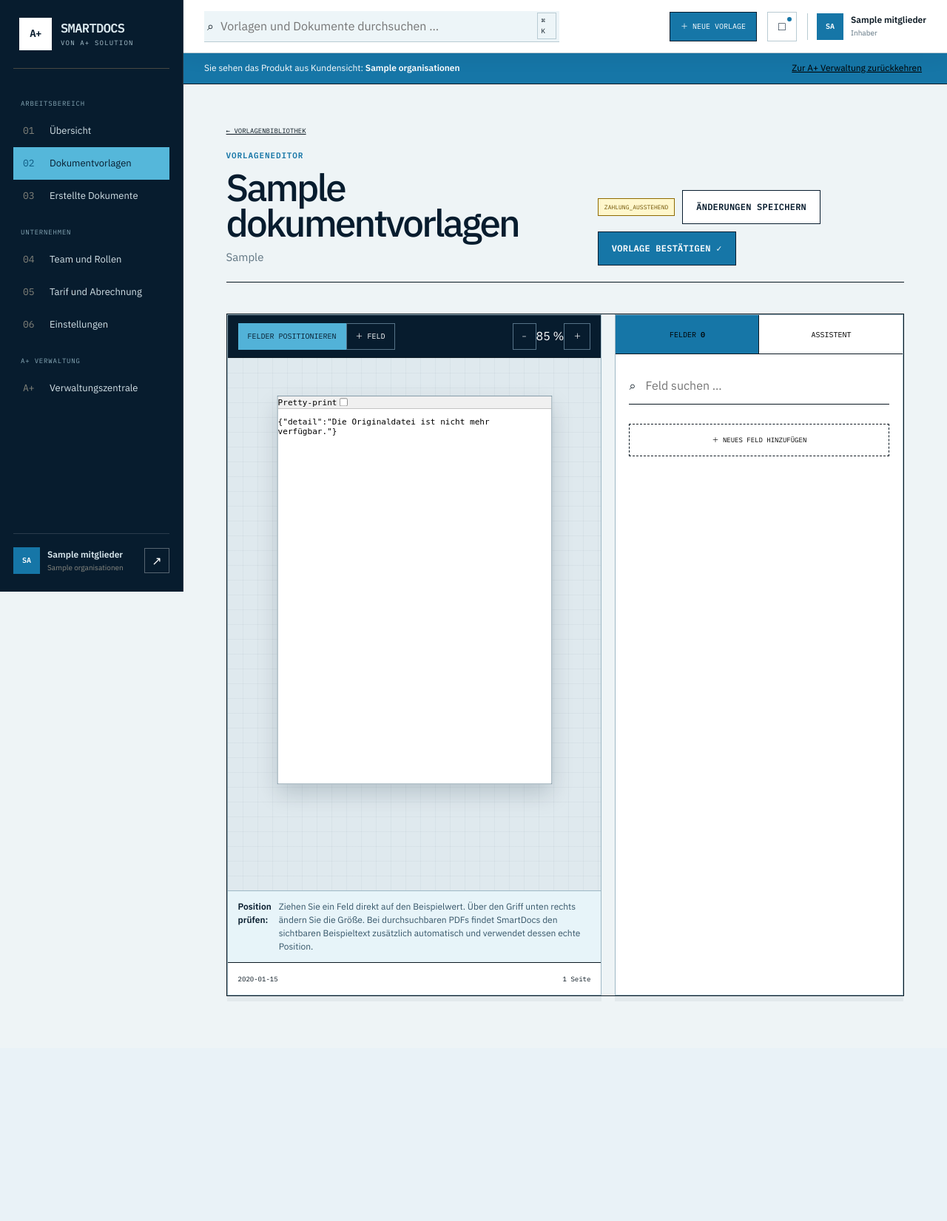
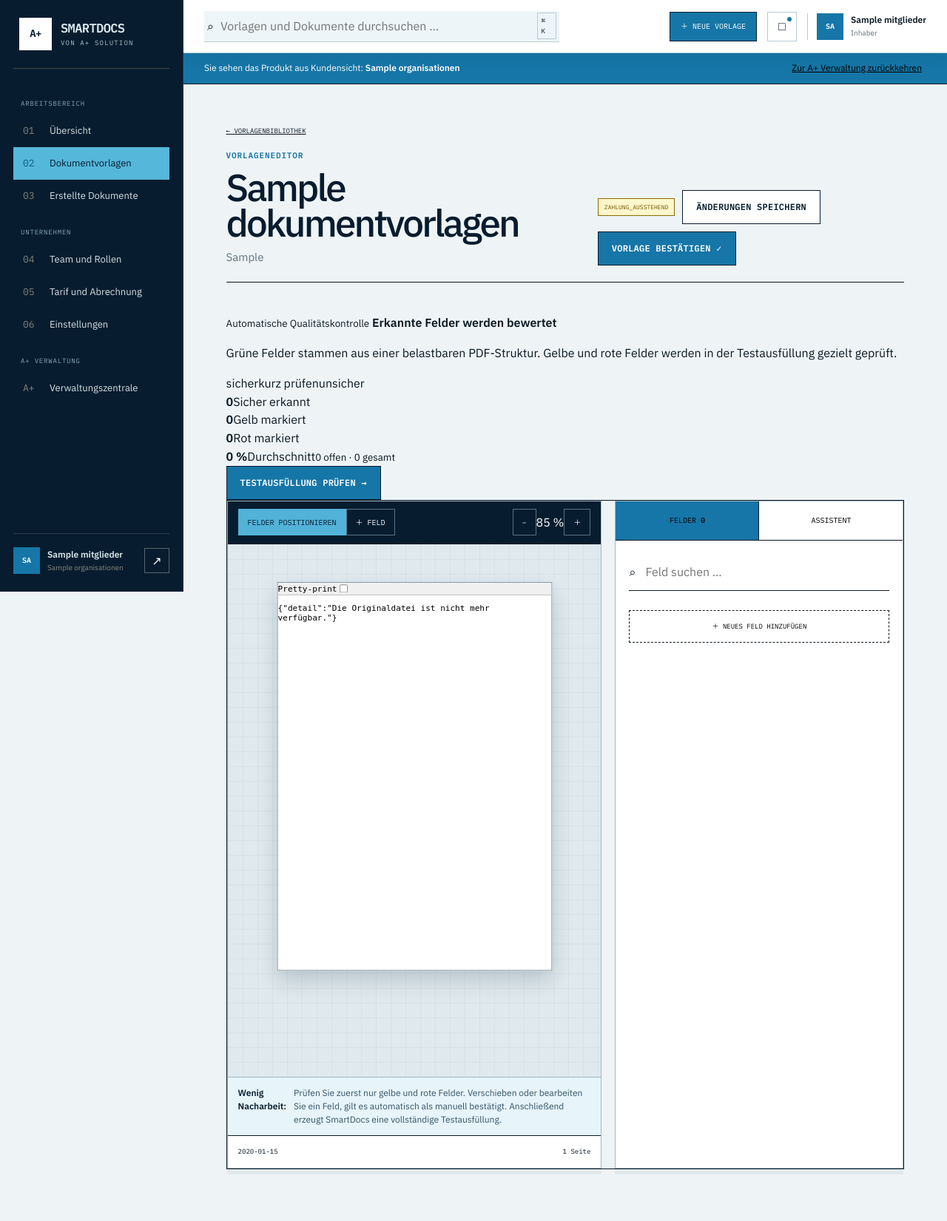
Before and after one commit to hsdarestani/A-SmartDocs, a FastAPI app: page /vorlagen/1 in a window 1280 px wide. Shown: the whole page at 74% size. Before the commit the page ends 1347 px from the top, so only its background shows below. Run offline with FastAPI, Linux system fonts and the light colour scheme; the visitor is signed in with stand-in values (Sample User, id 1); tables that the repository leaves empty hold one stand-in row (values such as "Sample post"); parts of the project's set-up code (start-up, migrations or seed data) failed here and were passed over.

Commit message:
Qualitätsstatus und Dokumentvergleich in den Editor integrieren

```diff
--- a/app/templates/vorlage_detail.html
+++ b/app/templates/vorlage_detail.html
@@ -16,6 +16,20 @@
     </div>
   </div>
 
+  <section class="qualitaetsleiste" id="qualitaetsleiste">
+    <div class="qualitaets-einleitung">
+      <small>Automatische Qualitätskontrolle</small>
+      <strong id="qualitaetsKurzstatus">Erkannte Felder werden bewertet</strong>
+      <p>Grüne Felder stammen aus einer belastbaren PDF-Struktur. Gelbe und rote Felder werden in der Testausfüllung gezielt geprüft.</p>
+      <div class="qualitaets-legende"><span><i class="gruen"></i>sicher</span><span><i class="gelb"></i>kurz prüfen</span><span><i class="rot"></i>unsicher</span></div>
+    </div>
+    <div class="qualitaetszahl sicher"><b id="qSicher">0</b><span>Sicher erkannt</span></div>
+    <div class="qualitaetszahl pruefen"><b id="qPruefen">0</b><span>Gelb markiert</span></div>
+    <div class="qualitaetszahl unsicher"><b id="qUnsicher">0</b><span>Rot markiert</span></div>
+    <div class="qualitaetszahl offen"><b id="qDurchschnitt">0 %</b><span>Durchschnitt</span><small class="pruefstatus-klein"><span id="qOffen">0</span> offen · <span id="qGesamt">0</span> gesamt</small></div>
+    <div class="qualitaetsaktion"><button id="testausfuellungStarten" class="schaltflaeche primaer">Testausfüllung prüfen →</button></div>
+  </section>
+
   <div class="editor-gitter">
     <section class="dokument-editor">
       <div class="editor-werkzeuge">
@@ -28,7 +42,7 @@
           <div id="feldOverlay" class="feld-overlay"></div>
         </div>
       </div>
-      <p class="editor-hinweis"><strong>Position prüfen:</strong><span>Ziehen Sie ein Feld direkt auf den Beispielwert. Über den Griff unten rechts ändern Sie die Größe. Bei durchsuchbaren PDFs findet SmartDocs den sichtbaren Beispieltext zusätzlich automatisch und verwendet dessen echte Position.</span></p>
+      <p class="editor-hinweis"><strong>Wenig Nacharbeit:</strong><span>Prüfen Sie zuerst nur gelbe und rote Felder. Verschieben oder bearbeiten Sie ein Feld, gilt es automatisch als manuell bestätigt. Anschließend erzeugt SmartDocs eine vollständige Testausfüllung.</span></p>
       <div class="seiten-fuss"><span>{{ eintrag.dateiname }}</span><span>{{ eintrag.seiten }} Seite{% if eintrag.seiten != 1 %}n{% endif %}</span></div>
     </section>
 
@@ -63,8 +77,26 @@
         <label><span>Höhe in %</span><input id="feldHoehe" type="number" min="1" max="100" step="0.1"></label>
         <label class="volle-breite kontrollzeile"><input id="feldPflicht" type="checkbox"><span>Dieses Feld ist verpflichtend</span></label>
       </div>
+      <div class="vergleich-hinweis">Jede manuelle Änderung markiert dieses Feld automatisch als geprüft. Eine neue Testausfüllung kontrolliert danach die tatsächliche PDF-Ausgabe.</div>
       <div class="dialogaktionen"><button type="button" id="feldLoeschen" class="schaltflaeche gefahr">Feld löschen</button><span></span><button type="button" class="schaltflaeche sekundaer dialogSchliessen">Abbrechen</button><button type="submit" class="schaltflaeche primaer">Feld übernehmen</button></div>
     </form>
   </div>
+
+  <div id="testausfuellungDialog" class="dialoghintergrund versteckt">
+    <section class="vergleich-dialog">
+      <header class="vergleich-kopf">
+        <div><span class="uebertitel">Automatische Testausfüllung</span><h2>Original und tatsächliche PDF-Ausgabe vergleichen</h2><p>SmartDocs füllt jedes erkannte Feld mit gut sichtbaren Musterwerten. Achten Sie besonders auf gelbe und rote Positionen.</p></div>
+        <button type="button" id="testausfuellungSchliessen" aria-label="Vergleich schließen">×</button>
+      </header>
+      <div class="vergleich-raster">
+        <section class="vergleich-spalte"><header><span>01 · Original</span><span>unverändert</span></header><iframe id="vergleichOriginal" title="Originaldokument"></iframe></section>
+        <section class="vergleich-spalte"><header><span>02 · Testausfüllung</span><span>echter PDF-Renderer</span></header><iframe id="vergleichTest" title="Testausfüllung"></iframe></section>
+      </div>
+      <footer class="vergleich-freigabe">
+        <label><input id="testausfuellungBestaetigt" type="checkbox"><span>Ich habe Original und Testausfüllung verglichen. Positionen, Feldarten, Textüberlagerungen und Bild-/Unterschriftsfelder sind korrekt.</span></label>
+        <button id="qualitaetsPruefungAbschliessen" type="button" class="schaltflaeche primaer">Prüfung abschließen ✓</button>
+      </footer>
+    </section>
+  </div>
 </section>
 {% endblock %}
```
